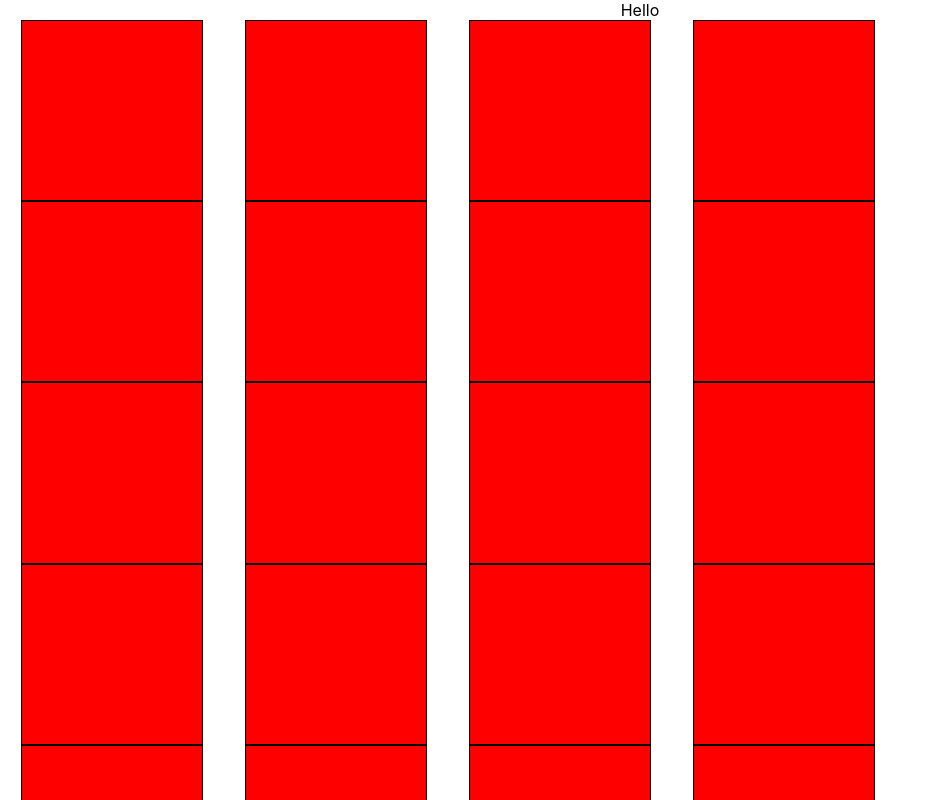
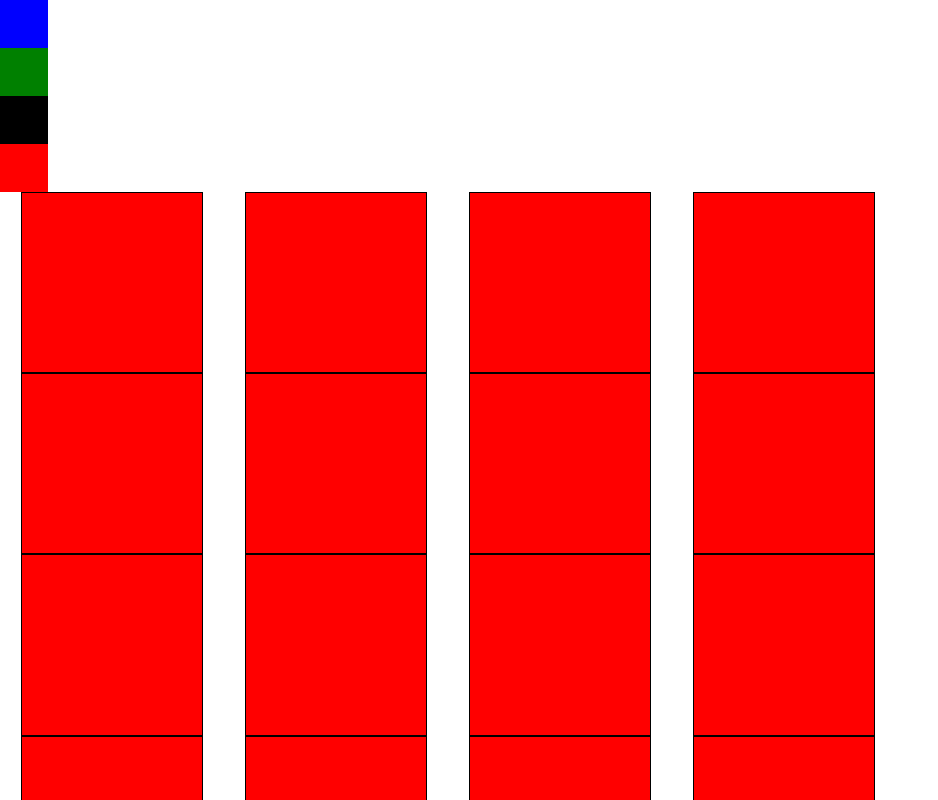
Before and after one commit to paulodiniz/pixel-art, a React (Create React App) app: page / in a window 1280 px wide. Shown: the top 800 px of the page, without its empty margins (0-938 px from the left). Built offline with nearby package versions, Linux system fonts and the light colour scheme.

Commit message:
color picker works

```diff
--- a/src/App.css
+++ b/src/App.css
@@ -38,3 +38,8 @@
 .grid-container div {
   border: 1px solid;
 }
+
+.color-picker-cell {
+  width: 3em;
+  height: 3em;
+}
--- /dev/null
+++ b/src/actions/changeSelectedColor.js
@@ -0,0 +1,10 @@
+const changeSelectedColor = (color) => {
+    return {
+        type: 'CHANGE_SELECTED_COLOR',
+        payload: {
+            color: color,
+        }
+    }
+}
+
+export default changeSelectedColor;
--- a/src/actions/index.js
+++ b/src/actions/index.js
@@ -1,3 +1,7 @@
 import changeColor from './changeColor';
+import changeSelectedColor from './changeSelectedColor';
 
-export { changeColor };
+export {
+    changeColor,
+    changeSelectedColor,
+};
--- /dev/null
+++ b/src/containers/ColorContainer.jsx
@@ -0,0 +1,20 @@
+import React from 'react';
+import {connect } from 'react-redux'
+import { changeSelectedColor } from '../actions';
+
+const ColorContainer = ({color, dispatchChangeSelectedColor}) => {
+    const style = {
+        backgroundColor: color,
+    }
+    return (
+        <div style={style} className="color-picker-cell" onClick={() => dispatchChangeSelectedColor(color)}/>
+    )
+}
+
+const mapDispatchToProps = (dispatch) => {
+    return {
+        dispatchChangeSelectedColor: (selectedColor) => dispatch(changeSelectedColor(selectedColor))
+    }
+}
+
+export default connect(null, mapDispatchToProps)(ColorContainer);
--- a/src/containers/ColorPicker.jsx
+++ b/src/containers/ColorPicker.jsx
@@ -1,9 +1,15 @@
 import React from 'react';
+import { connect } from 'react-redux';
+import ColorContainer from './ColorContainer';
 
-const ColorPicker = () => {
-    return(
-        <div>Hello</div>
-    )
+const mapStateToProps = (state) => {
+    return {
+        colorsToPick: state.colorsToPick
+    }
 };
 
-export default ColorPicker;
+const ColorPicker = ({colorsToPick}) => (
+    colorsToPick.map(color => <ColorContainer color={color} key={color} />)
+)
+
+export default connect(mapStateToProps)(ColorPicker);
--- /dev/null
+++ b/src/reducers/ColorsToPickReducer.js
@@ -0,0 +1,3 @@
+export default () => {
+    return ['BLUE', 'GREEN', 'BLACK', 'RED'];
+}
--- a/src/reducers/GridReducer.js
+++ b/src/reducers/GridReducer.js
@@ -16,7 +16,7 @@ export default (state = initialState, action) => {
     switch(action.type) {
         case 'CHANGE_COLOR':
             const { index, selectedColor } = action.payload;
-            const colors = state.colors
+            const colors = state.colors;
 
             const start = colors.slice(0, index);
             const end   = colors.slice(index + 1, colors.length);
--- a/src/reducers/SelectedColorReducer.js
+++ b/src/reducers/SelectedColorReducer.js
@@ -1,4 +1,9 @@
 const initialSelectedColor = 'BLUE';
-export default (state = initialSelectedColor) => {
-    return initialSelectedColor;
+export default (state = initialSelectedColor, action) => {
+    switch(action.type) {
+        case 'CHANGE_SELECTED_COLOR':
+            return action.payload.color;
+        default:
+            return state;
+    }
 }
--- a/src/reducers/index.js
+++ b/src/reducers/index.js
@@ -1,8 +1,10 @@
 import { combineReducers } from 'redux';
 import GridReducer from './GridReducer';
 import SelectedColorReducer from './SelectedColorReducer';
+import ColorsToPickReducer from './ColorsToPickReducer';
 
 export default combineReducers({
     grid: GridReducer,
     selectedColor: SelectedColorReducer,
+    colorsToPick: ColorsToPickReducer,
 });
```
